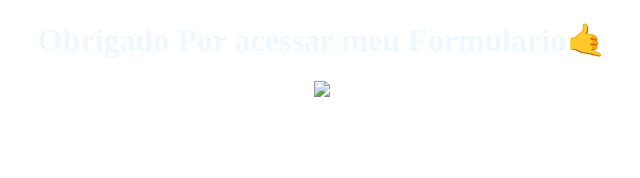
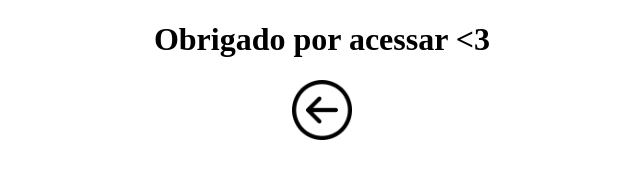
Before and after one commit to matheusmiguell/formulario-02, a plain HTML site: page obrigado.html in a window 1280 px wide. Shown: the whole page, without its empty margins (318-958 px from the left). Drawn offline with Linux system fonts and the light colour scheme.

Commit message:
Add files via upload

```diff
--- a/obrigado.html
+++ b/obrigado.html
@@ -9,7 +9,7 @@
         background-image: url(download\ \(1\).jpeg); align-content: ; alt: ; width: ;
         background-repeat: no-repeat;
         background-size: cover;
-        color: aliceblue;
+        color: rgb(0, 0, 0);
     }
     img{
         width: 60px;
@@ -17,7 +17,7 @@
 </style>
 </head>
 <body>
-  <h1><center>Obrigado Por acessar meu Formulario🤙</center></h1>
-  <center><address><a href="index.html"><img src="images.jpeg"></a></address></center>
+  <h1><center>Obrigado por acessar <3</center></h1>
+  <center><address><a href="index.html"><img src="93634.png"></a></address></center>
 </body>
 </html>
```
Also changed, not shown: 93634.png (added).
